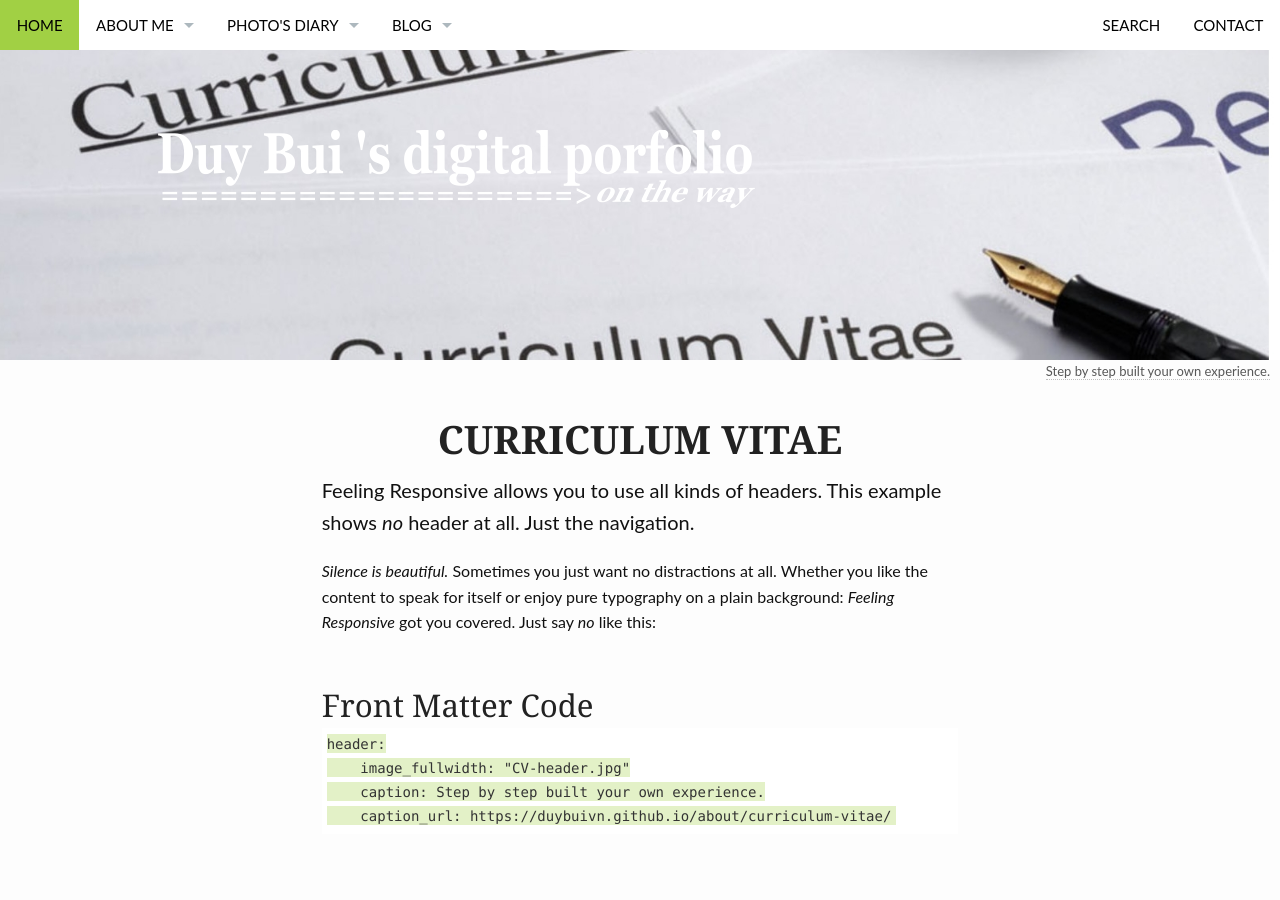
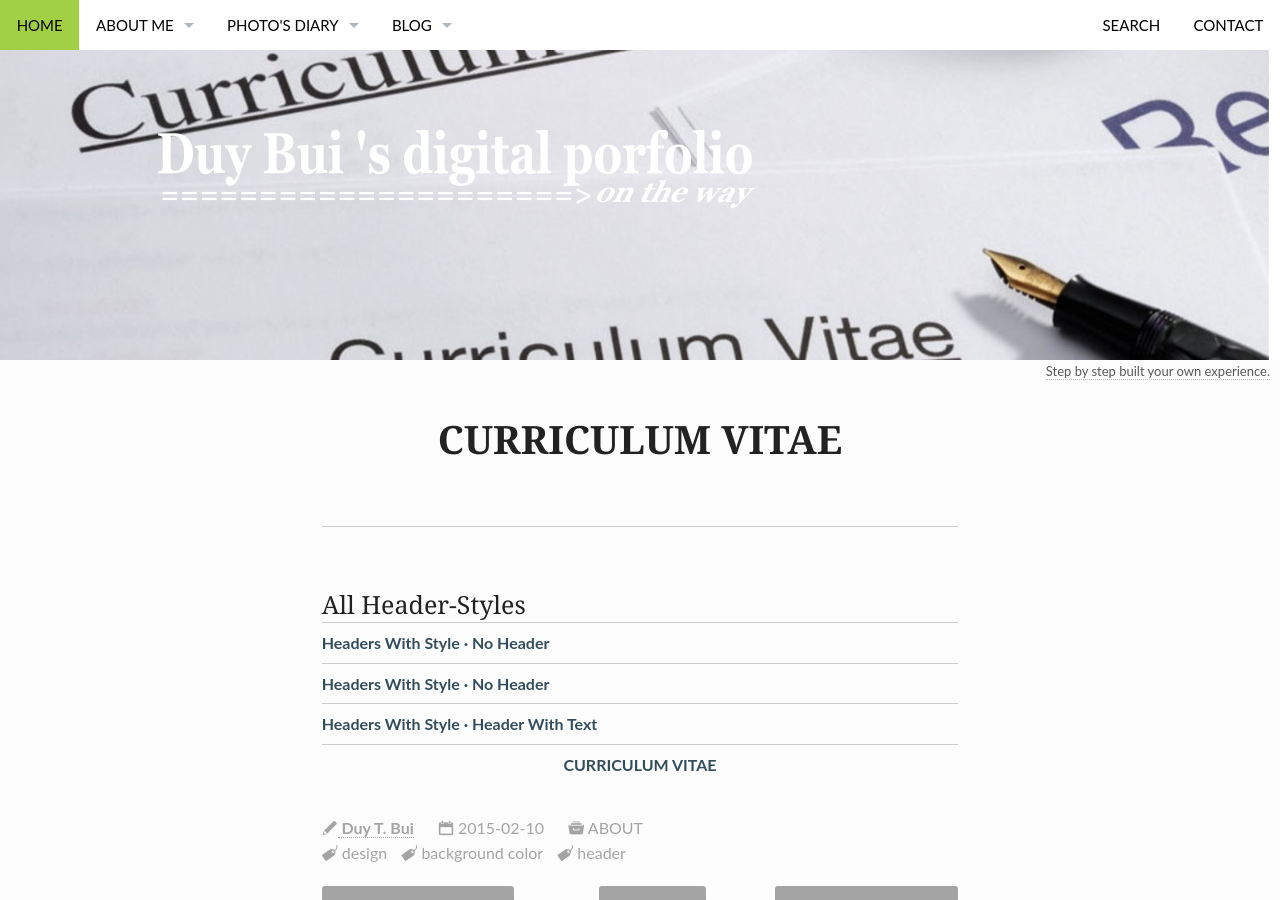
Before and after one commit to duybuidotvn/duybuidotvn.github.io, a Jekyll site: the page built from _posts/about/2015-02-10-curriculum-vitae.md, in a window 1280 px wide and 900 px high. Built offline with Jekyll 4.4.1, drawn with Linux system fonts in a browser that asks for light colours.

Commit message:
12052015-918-push-cv-header

```diff
--- a/_posts/about/2015-02-10-curriculum-vitae.md
+++ b/_posts/about/2015-02-10-curriculum-vitae.md
@@ -1,7 +1,7 @@
 ---
 layout: page
 title:  "<center><b>CURRICULUM VITAE</b></center>"
-teaser: "Feeling Responsive allows you to use all kinds of headers. This example shows <em>no</em> header at all. Just the navigation."
+teaser: "<br><hr>"
 categories:
     - about
 tags:
@@ -13,16 +13,8 @@ header:
     caption: Step by step built your own experience.
     caption_url: https://duybuivn.github.io/about/curriculum-vitae/
 ---
-*Silence is beautiful.* Sometimes you just want no distractions at all. Whether you like the content to speak for itself or enjoy pure typography on a plain background: *Feeling Responsive* got you covered. Just say *no* like this:
 
-## Front Matter Code
 
-~~~
-header:
-    image_fullwidth: "CV-header.jpg"
-    caption: Step by step built your own experience.
-    caption_url: https://duybuivn.github.io/about/curriculum-vitae/
-~~~
 
 ### All Header-Styles
 {: .t60 }
```
